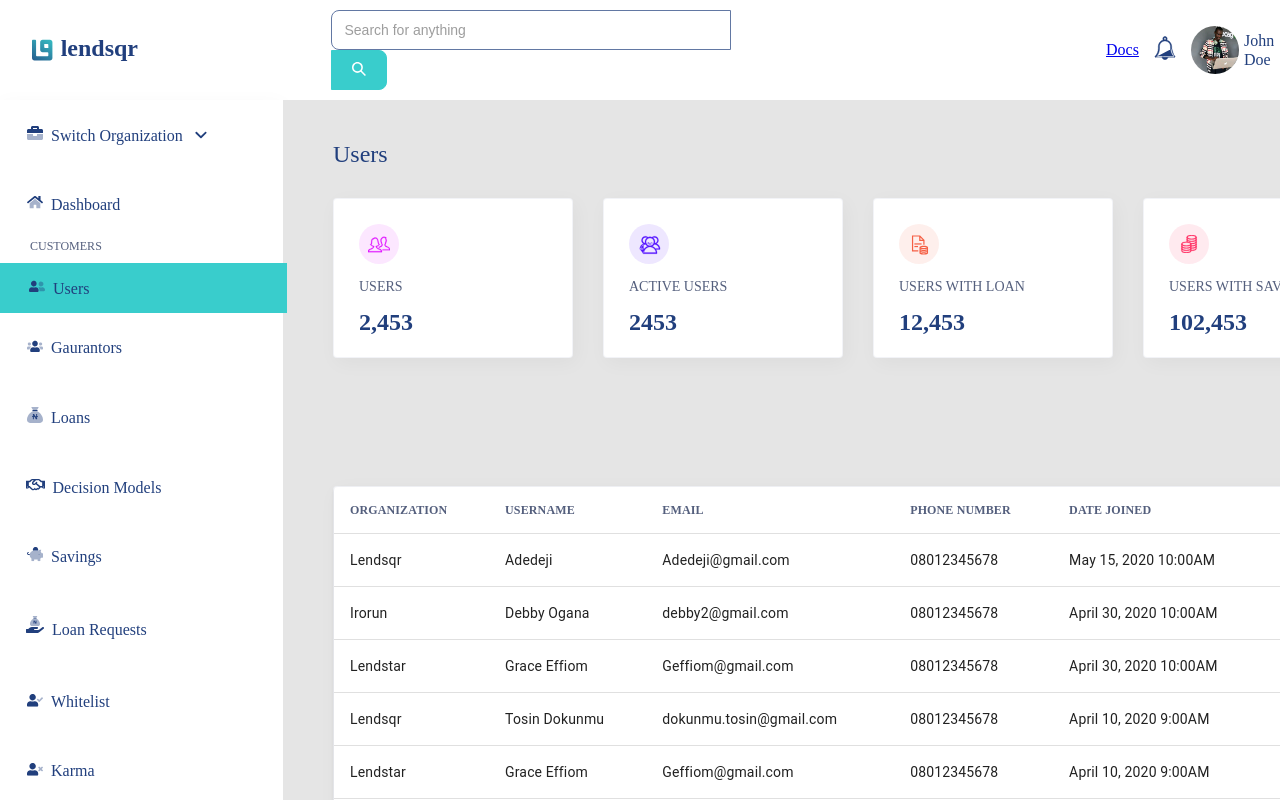
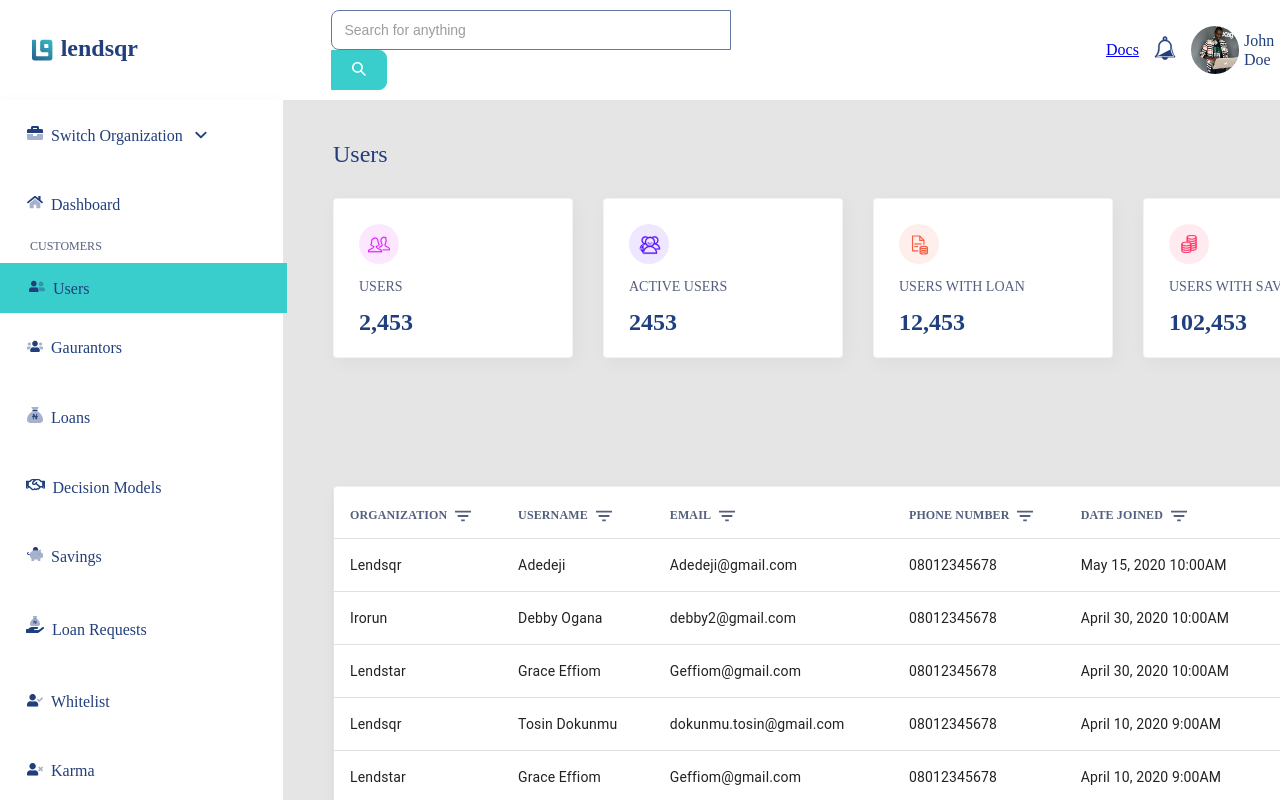
Before and after one commit to Danny4life/lendsqr, a React (Create React App) app: page /dashboard in a window 1280 px wide. Shown: the top 800 px of the page. Built offline with nearby package versions, Linux system fonts and the light colour scheme.

Commit message:
add filter button

```diff
--- a/src/components/dashboardTable/DashboardTable.jsx
+++ b/src/components/dashboardTable/DashboardTable.jsx
@@ -6,6 +6,7 @@ import TableContainer from '@mui/material/TableContainer';
 import TableHead from '@mui/material/TableHead';
 import TableRow from '@mui/material/TableRow';
 import Paper from '@mui/material/Paper';
+import FilterList from "../icon/FilterListIcon";
 
 
 const DashboardTable = () => {
@@ -145,12 +146,31 @@ const DashboardTable = () => {
         <Table sx={{ minWidth: 650 }} aria-label="simple table">
           <TableHead>
             <TableRow>
-              <TableCell className="tableRow">ORGANIZATION</TableCell>
-              <TableCell className="tableRow">USERNAME</TableCell>
-              <TableCell className="tableRow">EMAIL</TableCell>
-              <TableCell className="tableRow">PHONE NUMBER</TableCell>
-              <TableCell className="tableRow">DATE JOINED</TableCell>
-              <TableCell className="tableRow">STATUS</TableCell>
+              <TableCell className="tableRow row">
+                ORGANIZATION
+                <span><FilterList /> </span>
+              </TableCell>
+
+              <TableCell className="tableRow row">
+                USERNAME
+                <span><FilterList /> </span>
+              </TableCell>
+              <TableCell className="tableRow row">
+                EMAIL
+                <span><FilterList /> </span>
+              </TableCell>
+              <TableCell className="tableRow row">
+                PHONE NUMBER
+                <span><FilterList /> </span>
+              </TableCell>
+              <TableCell className="tableRow row">
+                DATE JOINED
+                <span><FilterList /> </span>
+              </TableCell>
+              <TableCell className="tableRow row">
+                STATUS
+                <span><FilterList /> </span>
+              </TableCell>
             </TableRow>
           </TableHead>
           <TableBody>
--- a/src/components/dashboardTable/dashboardTable.scss
+++ b/src/components/dashboardTable/dashboardTable.scss
@@ -1,4 +1,5 @@
 .table {
+
 
     .status {
         padding: 5px;
@@ -35,6 +36,15 @@
         line-height: 14px;
         text-transform: uppercase;
         color: #545F7D;
+     }
+
+     .row > span {
+        cursor: pointer;
+        position: relative;
+        top: 5px;
+        left: 8px;
+
 
      }
+
 }
--- /dev/null
+++ b/src/components/icon/FilterListIcon.jsx
@@ -0,0 +1,10 @@
+const FilterList = () => {
+    return (
+        <svg width="16" height="16"  viewBox="0 0 16 16" fill="none" xmlns="http://www.w3.org/2000/svg">
+        <path d="M6.22222 13.3333H9.77778V11.5555H6.22222V13.3333ZM0 2.66666V4.44443H16V2.66666H0ZM2.66667 8.88888H13.3333V7.1111H2.66667V8.88888Z" fill="#545F7D"/>
+        </svg>
+
+     );
+}
+
+export default FilterList;
```
Lines whose indentation alone changed are shown as unchanged.
